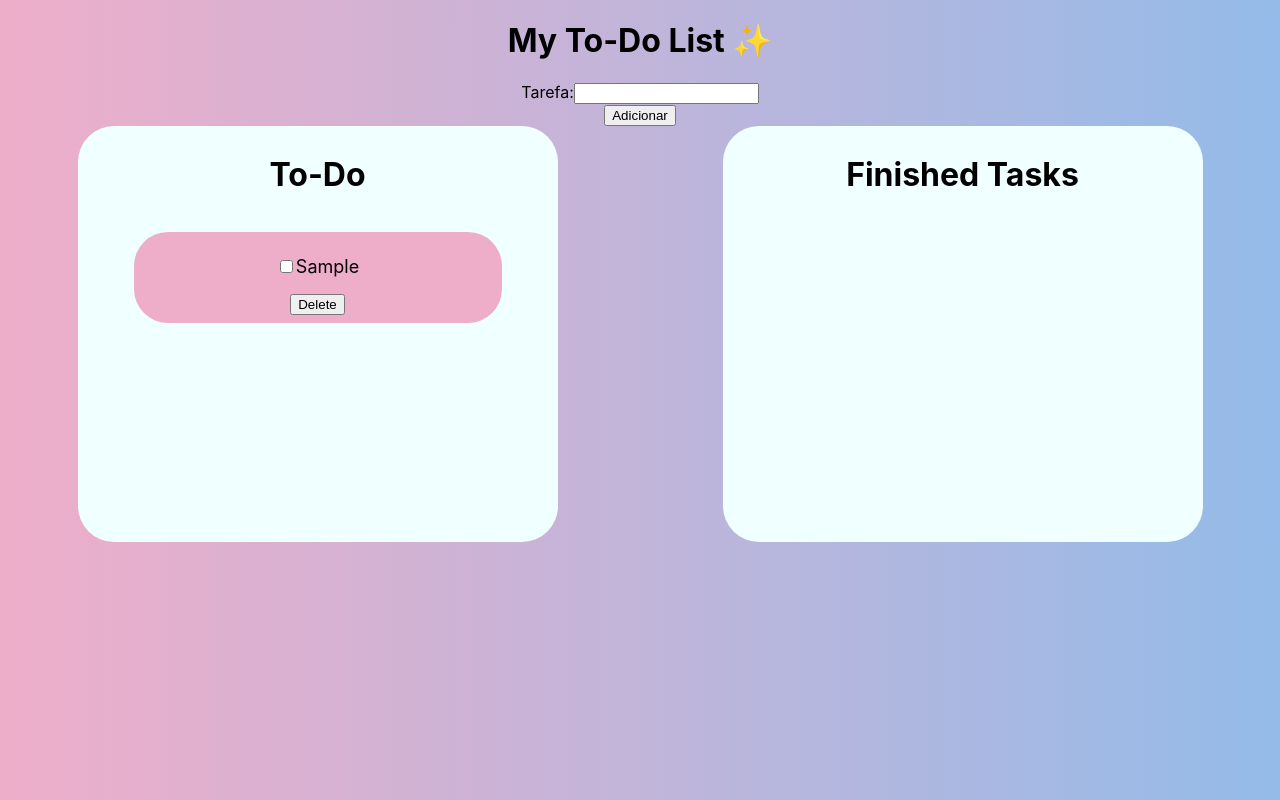
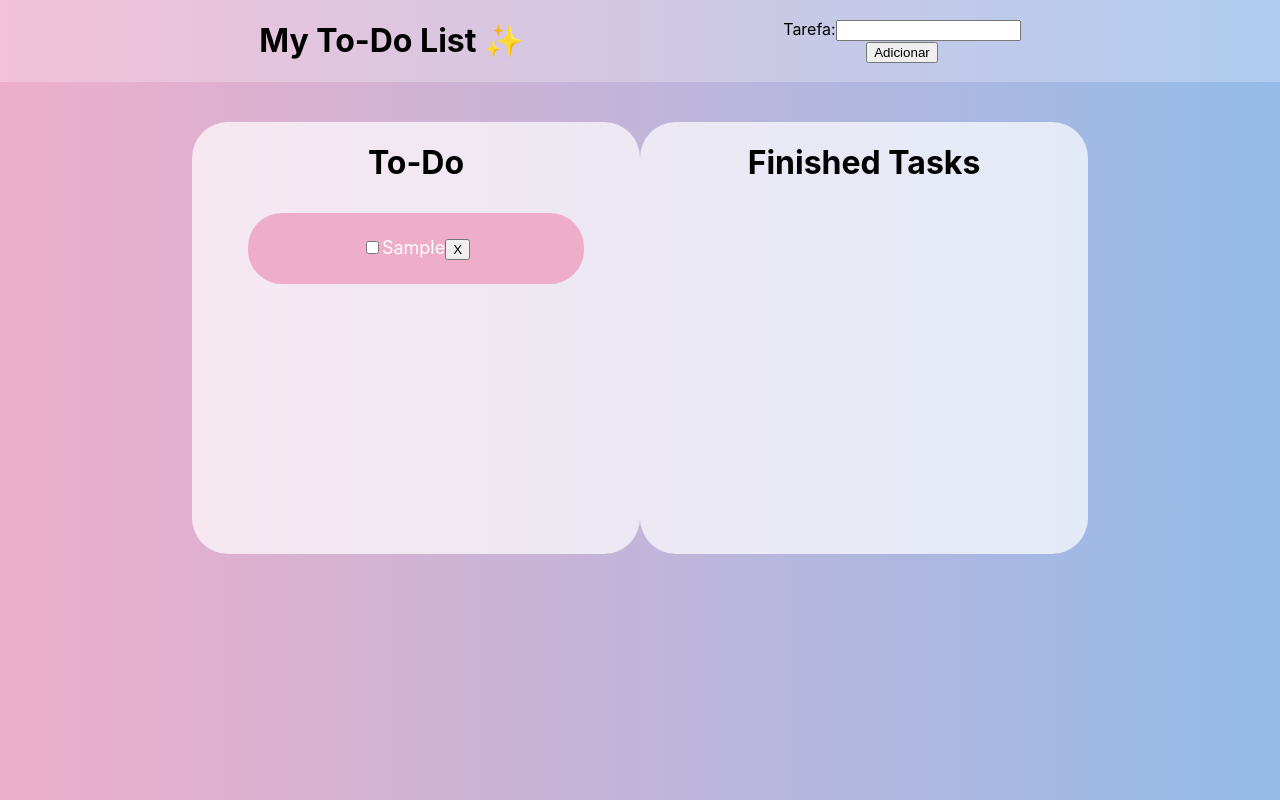
Before and after one commit to belbarros/to-do-list, a React (Create React App) app: page / in a window 1280 px wide. Both pictures are taken after typing "Sample" into the empty fields and a click on the button "Adicionar". Built offline with nearby package versions, Linux system fonts and the light colour scheme.

Commit message:
CSS tweaks

```diff
--- a/package.json
+++ b/package.json
@@ -3,6 +3,9 @@
   "version": "0.1.0",
   "private": true,
   "dependencies": {
+    "@mdi/font": "^7.0.96",
+    "@mdi/js": "^7.0.96",
+    "@mdi/react": "^1.6.1",
     "@testing-library/jest-dom": "^5.16.5",
     "@testing-library/react": "^13.4.0",
     "@testing-library/user-event": "^13.5.0",
--- a/src/App.css
+++ b/src/App.css
@@ -14,22 +14,22 @@ background: linear-gradient(90deg, rgba(238,174,202,1) 0%, rgba(148,187,233,1) 1
   align-items: flex-start;
   align-content: center;
   margin: auto;
-  gap: 10px;
   justify-content: space-around;
+  width: 70%;
 }
 
 .done-list, .todo-list {
   display: flex;
   flex-direction: column;
-  background-color: azure;
+  background-color: rgba(255, 255, 255, 0.7);
   border-radius: 36px;
-  padding: 8px 40px;
+  padding: 16px 40px;
   width: 400px;
   min-height: 400px;
+  box-shadow: 0 10px 20px 0 rgba(black, 0);
 }
 
 .todo-task, .done-task {
-  background-color: red;
   border-radius: 34px;
   padding: 8px 12px;
   min-width: 200px;
@@ -40,8 +40,14 @@ background: linear-gradient(90deg, rgba(238,174,202,1) 0%, rgba(148,187,233,1) 1
   font-size: 18px;
 }
 
-.check {
-  padding: 20px;
+.app-container p {
+  color: white;
+}
+
+.app-container h1 {
+  padding-bottom: 10px;
+  text-align: center;
+  margin: 5px 10px;
 }
 
 .todo-task {
@@ -51,3 +57,14 @@ background: linear-gradient(90deg, rgba(238,174,202,1) 0%, rgba(148,187,233,1) 1
 .done-task {
   background-color: rgba(148,187,233,1);
 }
+
+.header {
+  align-items: center;
+  background-color: rgba(255, 255, 255, 0.25);
+  box-shadow: 0 10px 20px 0 rgba(black, 0);
+  display: flex;
+  flex-direction: row;
+  justify-content: space-evenly;
+  margin: 0px auto 40px auto;
+  width: 100%;
+}
--- a/src/components/Todo.jsx
+++ b/src/components/Todo.jsx
@@ -1,11 +1,11 @@
-import React, { useContext } from 'react';
+import React, { useContext, useEffect } from 'react';
 import AppContext from '../context/AppContext';
 
 export default function Todo() {
   const { toDoList, task, setTask, setToDoList, doneList, setDoneList } = useContext(AppContext);
 
   const handleInputChange = ({ target }) => {
-    setTask(target.value)
+    setTask(target.value);
   };
 
   const handleSubmit = () => {
@@ -30,6 +30,7 @@ export default function Todo() {
   }
 
   return (
+    <div>
     <div className='header'>
       <h1>My To-Do List ✨</h1>
       <div className='input'>
@@ -40,6 +41,7 @@ export default function Todo() {
       name='task'
       value={ task }
       onChange={ handleInputChange }
+      autoFocus
       >
       </input>
       </label>
@@ -49,6 +51,7 @@ export default function Todo() {
       onClick={ handleSubmit }>
         Adicionar
       </button>
+      </div>
       </div>
     <div className='app-container'>
       <div className='todo-list'>
@@ -66,13 +69,13 @@ export default function Todo() {
           />
           { todo }
           </label>
-          </p>
           <button
+          className='delete-button'
           value={ todo }
           onClick={ handleDeleteToDo }
-          >
-            Delete
+          > X
           </button>
+          </p>
           </div>
           )
         })
@@ -94,13 +97,14 @@ export default function Todo() {
           />
         { done }
         </label>
-        </p>
         <button
+         className='delete-button'
           value={ done }
           onClick={ handleDeleteDone }
           >
-            Delete
+            X
           </button>
+        </p>
         </div>
       ))
       }
```
Also changed, not shown: 1 other file (tests, documents, lock files or other folders).
